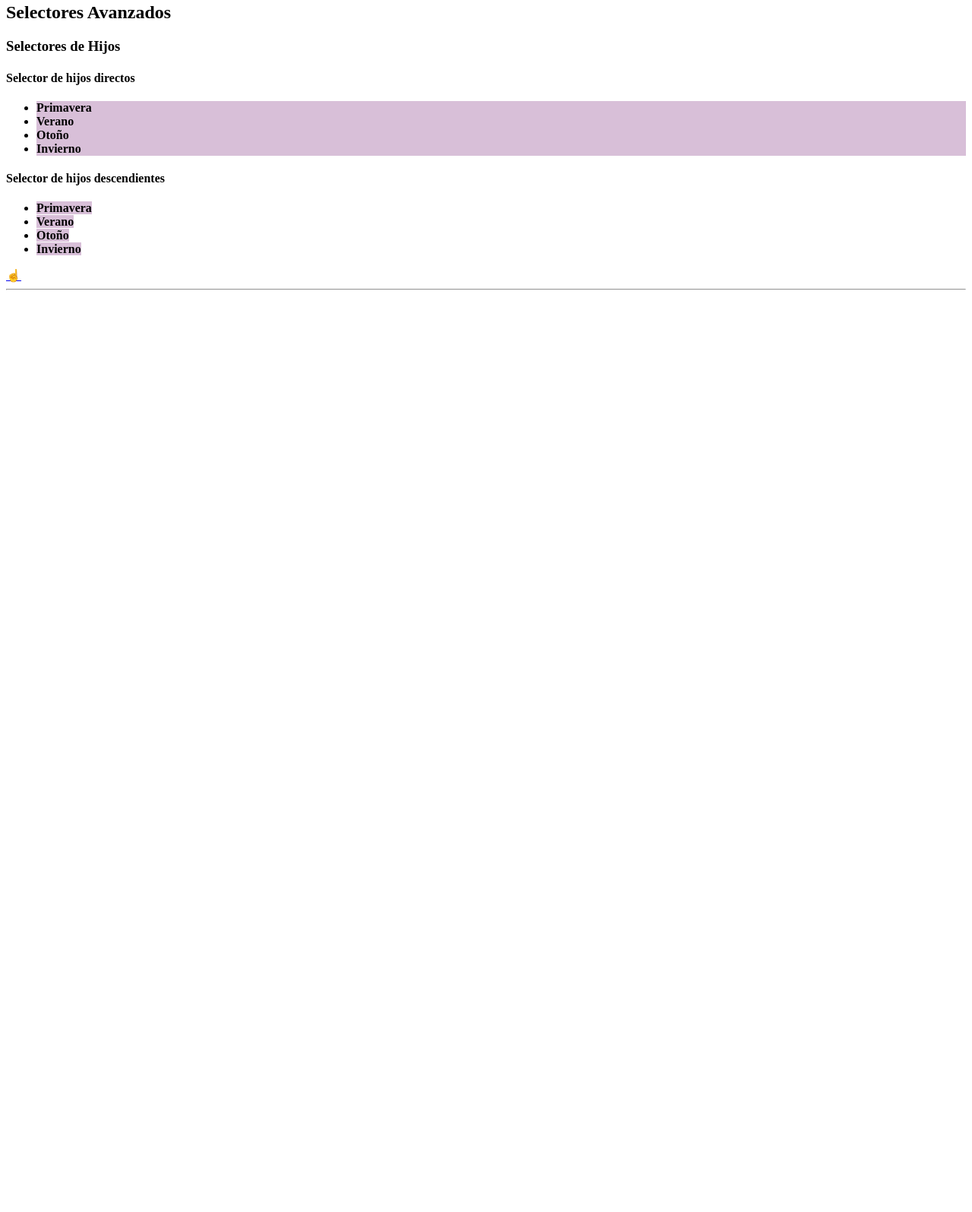
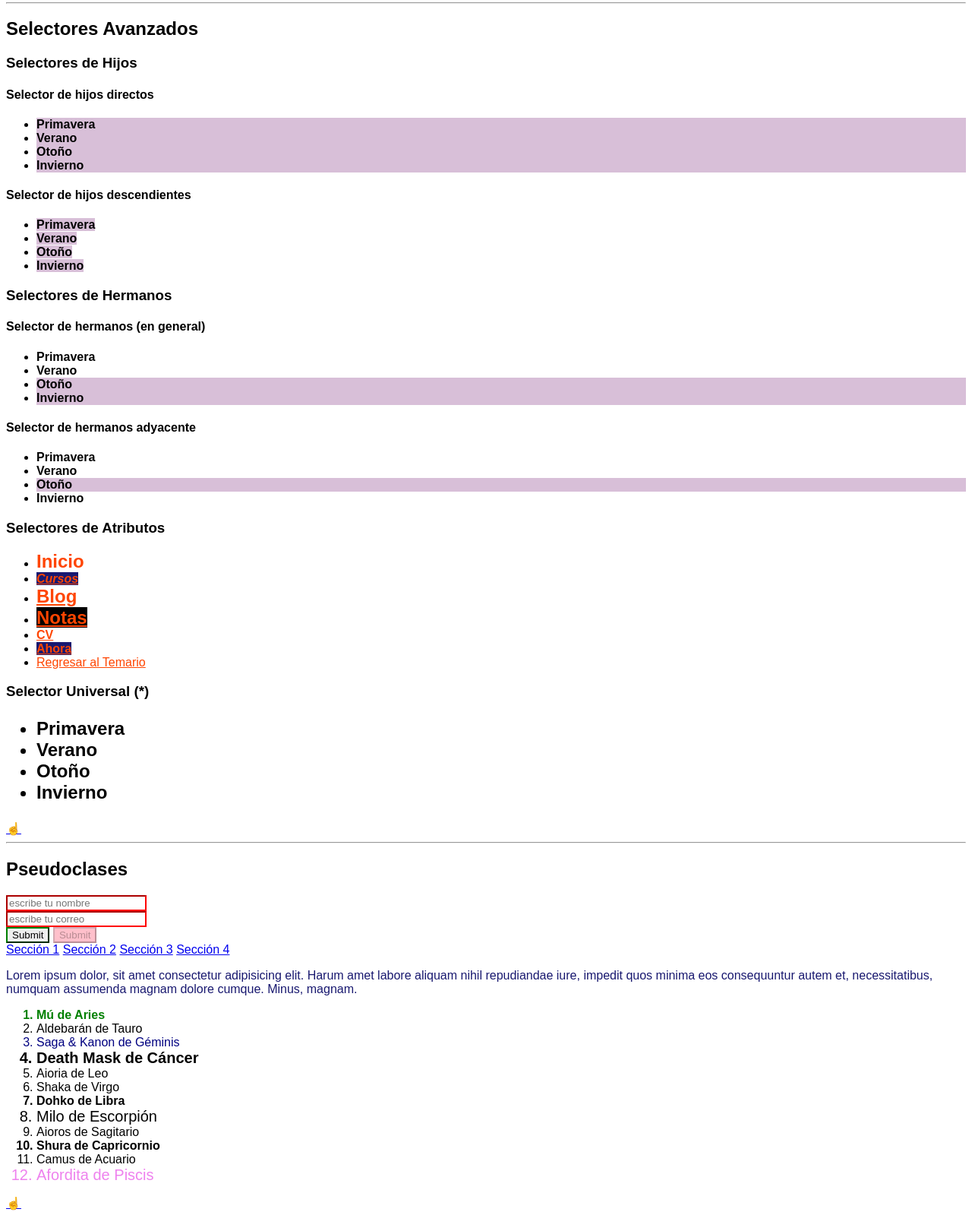
Before and after one commit to CodingJhames/Pokebot, a plain HTML site: page css-pod/index.html in a window 1280 px wide. Shown: the part 679-2274 px from the top of the page at 76% size. Before the commit the page ends 1617 px from the top, so only its background shows below. Drawn offline with Linux system fonts and the light colour scheme.

Commit message:
css pseudo classess

```diff
--- a/css-pod/css/style.css
+++ b/css-pod/css/style.css
@@ -35,3 +35,114 @@ p{
 .bg-steelblue {
     background-color: steelblue;
 }
+
+/* los selectores de hermanos van a aplicar a los elementos que son hermanos y que esten por debajo del elemento de referencia */
+.hermanos-general ~ li {
+    background-color: thistle;
+}
+
+.hermanos-adyacente + li {
+    background-color: thistle;
+}
+
+/* Selectores de atributos */
+.selectores-atributos a[href] {
+    color: orangered;
+}
+
+.selectores-atributos a[target="_blank"]{
+    font-weight: bold;
+}
+
+/* El comodin del * aplica el estilo si contiene el texto en cuestión en cualquier parte*/
+.selectores-atributos a[href*="jamesmejia"]{
+    font-size: 24px;
+}
+
+/* El comodin del ^ aplica el estilo si contiene el texto en cuestión al inicio */
+.selectores-atributos a[href^="http://"]{
+    text-decoration:none;
+}
+
+/* El comodin del $ aplica el estilo si contiene el texto en cuestión al final */
+.selectores-atributos a[href$=".com"]{
+    background-color: black;
+}
+
+/* El comodin del ~ aplica el estilo si contiene el texto en cuestión en una lista separada por espacios */
+.selectores-atributos a[class~="cursos"]{
+    background-color: midnightblue;
+}
+
+/* El comodin del | aplica el estilo si contiene el texto en cuestión en una lista separada por espacios y que después del texto en cuestión venga un guión medio - */
+.selectores-atributos a[class|="menu"]{
+    font-style: italic;
+}
+
+/* Selector Universal */
+
+* {
+    font-family: sans-serif;
+}
+
+.selector-universal {
+    font-size: 24px;
+}
+
+/*  pseudoclases */
+
+.form-pseudoclases *:required {
+    border-color: yellow;
+}
+
+.form-pseudoclases *:valid {
+    border-color: green;
+}
+
+.form-pseudoclases *:invalid {
+    border-color: red;
+}
+
+.form-pseudoclases *:focus {
+    background-color: skyblue;
+}
+
+.form-pseudoclases *:disabled {
+    background-color:pink ;
+}
+
+.menu-pseudoclases a:visited {
+    color: olive;
+}
+
+.menu-pseudoclases a:hover {
+    color: orange;
+}
+
+.p-pseudoclases:hover {
+    font-size: 20px;
+}
+
+#temario-css:target {
+    background-color: lightgreen;
+}
+
+.lista-pseudoclases li:first-child {
+    color: green;
+}
+
+.lista-pseudoclases li:last-child {
+    color: violet;
+}
+
+.lista-pseudoclases li:nth-child(3) {
+    color: navy;
+}
+
+.lista-pseudoclases li:nth-child(4n) {
+    font-size: 20px;
+}
+
+.lista-pseudoclases li:nth-child(3n + 1) {
+    font-weight: bold;
+}
--- a/css-pod/index.html
+++ b/css-pod/index.html
@@ -21,7 +21,8 @@
     <ul>
         <li><a href="index.html#selectores-basicos">Selectores básicos</a></li>
         <li><a href="index.html#selectores-avanzados">Selectores Avanzados</a></li>
-        <li href=""><a></a></li>
+        <li><a href="index.html#pseusoclases">Pseudo Clases</a></li>
+        <li><a href="index.html#selectores-avanzados"></a></li>
     </ul>
     </article>
 
@@ -53,8 +54,80 @@
             <li><b>Otoño</b></li>
             <li><b>Invierno</b></li>
         </ul>
-        <a href="index.html#selectores-avanzados">☝️</a>
+        <h3>Selectores de Hermanos</h3>
+        <h4>Selector de hermanos (en general)</h4>
+        <ul >
+            <li><b>Primavera</b></li>
+            <li class="hermanos-general"><b>Verano</b></li>
+            <li><b>Otoño</b></li>
+            <li><b>Invierno</b></li>
+        </ul>
+        <h4>Selector de hermanos adyacente</h4>
+        <ul >
+            <li><b>Primavera</b></li>
+            <li class="hermanos-adyacente"><b>Verano</b></li>
+            <li><b>Otoño</b></li>
+            <li><b>Invierno</b></li>
+        </ul>
+        <h3>Selectores de Atributos</h3>
+        <nav class="selectores-atributos">
+            <ul>
+                <li><a href="http://www.jamesmejia.me" target="_blank">Inicio</a></li>
+                <li><a class="menu-item cursos button" href="" target="_blank">Cursos</a></li>
+                <li><a href="https://www.jamesmejia.xyz" target="_blank">Blog</a></li>
+                <li><a href="https://www.jamesmejia.com" target="_blank">Notas</a></li>
+                <li><a href="" target="_blank">CV</a></li>
+                <li><a class="menu item cursos button" href="" target="_blank">Ahora</a></li>
+                <li><a href="index.html#temario-css">Regresar al Temario</a></li>
+            </ul>
+        </nav>
+        <h3>Selector Universal (*)</h3>
+        <ul class="selector-universal">
+            <li><b>Primavera</b></li>
+            <li><b>Verano</b></li>
+            <li><b>Otoño</b></li>
+            <li><b>Invierno</b></li>
+        </ul>
+
+        <a href="index.html#temario-css">☝️</a>
     </article>
+    <hr>
+    <article id="pseudoclases">
+        <h2>Pseudoclases</h2>
+        <form class="form-pseudoclases">
+            <input type="text" name="nombre" placeholder="escribe tu nombre" required>
+            <br>
+            <input type="email" name="correo" placeholder="escribe tu correo" required>
+            <br>
+            <input type="submit">
+            <input type="submit" disabled>
+        </form>
+        <nav class="menu-pseudoclases">
+            <a href="#seccion-1">Sección 1</a>
+            <a href="#seccion-2">Sección 2</a>
+            <a href="#seccion-3">Sección 3</a>
+            <a href="#seccion-4">Sección 4</a>
+        </nav>
+        <p class="p-pseudoclases">
+            Lorem ipsum dolor, sit amet consectetur adipisicing elit. Harum amet labore aliquam nihil repudiandae iure, impedit quos minima eos consequuntur autem et, necessitatibus, numquam assumenda magnam dolore cumque. Minus, magnam.
+        </p>
+        <ol class="lista-pseudoclases">
+            <li>Mú de Aries</li>
+            <li>Aldebarán de Tauro</li>
+            <li>Saga & Kanon de Géminis</li>
+            <li>Death Mask de Cáncer</li>
+            <li>Aioria de Leo</li>
+            <li>Shaka de Virgo</li>
+            <li>Dohko de Libra</li>
+            <li>Milo de Escorpión</li>
+            <li>Aioros de Sagitario</li>
+            <li>Shura de Capricornio</li>
+            <li>Camus de Acuario</li>
+            <li>Afordita de Piscis</li>
+
+        </ol>
+    </article>
+    <a href="index.html#temario-css">☝️</a>
     <hr>
     <br><br><br><br><br><br><br><br><br><br><br><br><br><br><br><br><br><br><br><br><br><br><br><br><br><br><br><br><br><br>
 
```
